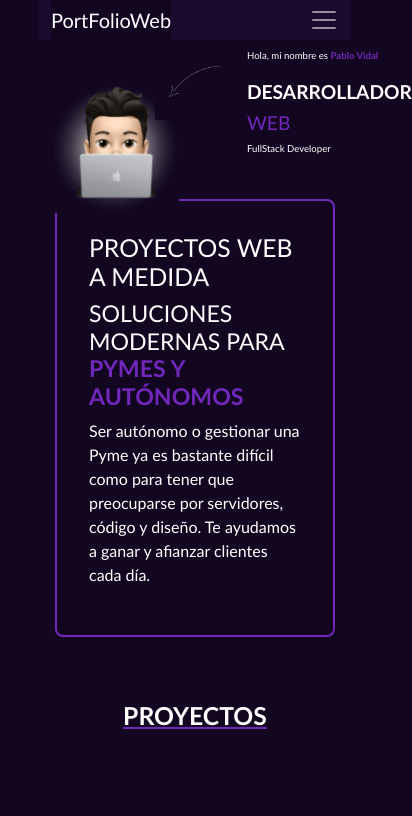
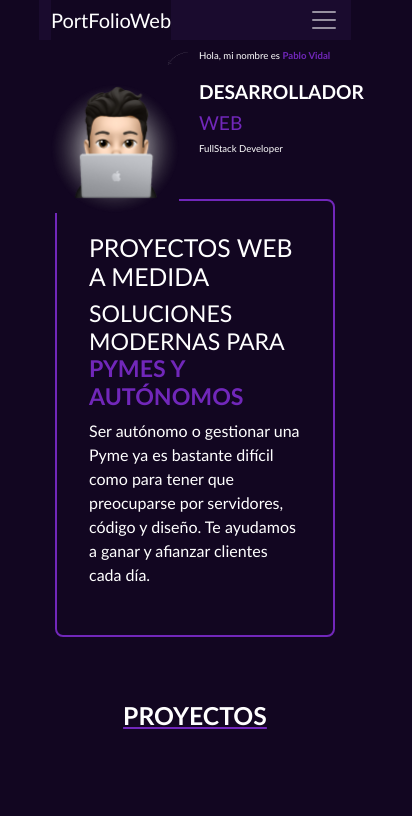
Before and after one commit to Pablo2vbng/PortfolioWeb, a website: page index.html in a window 390 px wide. Shown: the top 816 px of the page, 412 px wide, since content can reach past the window. Drawn offline with nearby package versions, Linux system fonts and the light colour scheme.

Commit message:
Scroll lateral 2

```diff
--- a/css/styles.css
+++ b/css/styles.css
@@ -114,7 +114,7 @@ body {
 }
 @media (max-width: 36rem) {
   .introducing-section-img__arrow {
-    max-width: 5rem;
+    max-width: 2rem;
   }
 }
 .introducing-section-text {
```
Also changed, not shown: 1 other file.
